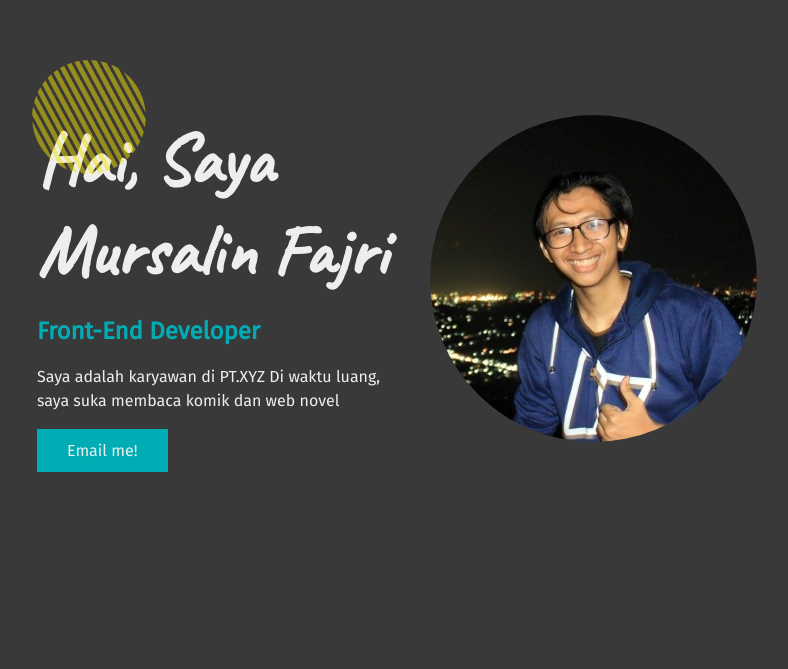
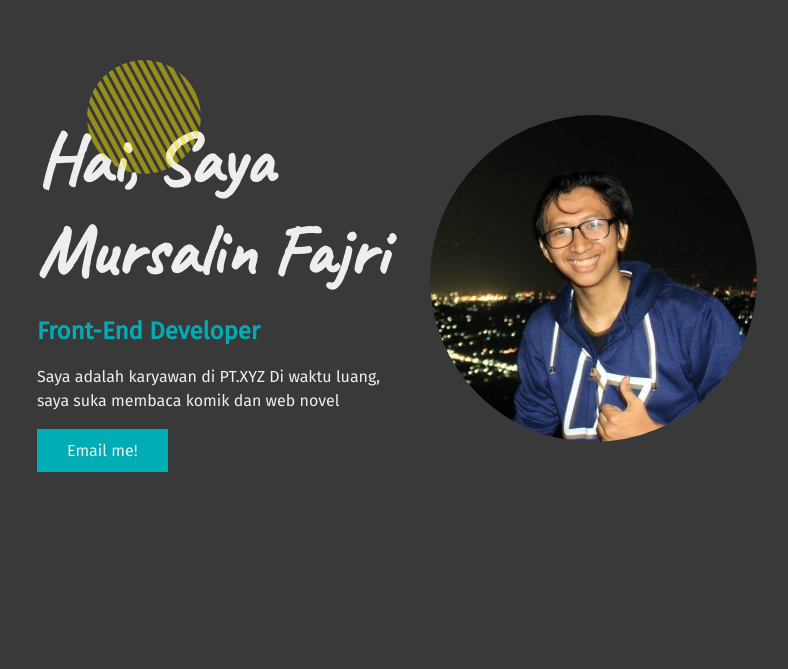
Before and after one commit to mursalinfajri/CV, a plain HTML site: page index.html in a window 1280 px wide. Shown: the part 110-779 px from the top of the page, without its empty margins (243-1031 px from the left). Drawn offline with Linux system fonts and the light colour scheme.

Commit message:
Initial Commit

```diff
--- a/css/styles.css
+++ b/css/styles.css
@@ -106,6 +106,6 @@ a:hover {
 
 #attribute {
     position: absolute;
-    left: 255px;
+    left: 310px;
     top: 150px;
 }
```
